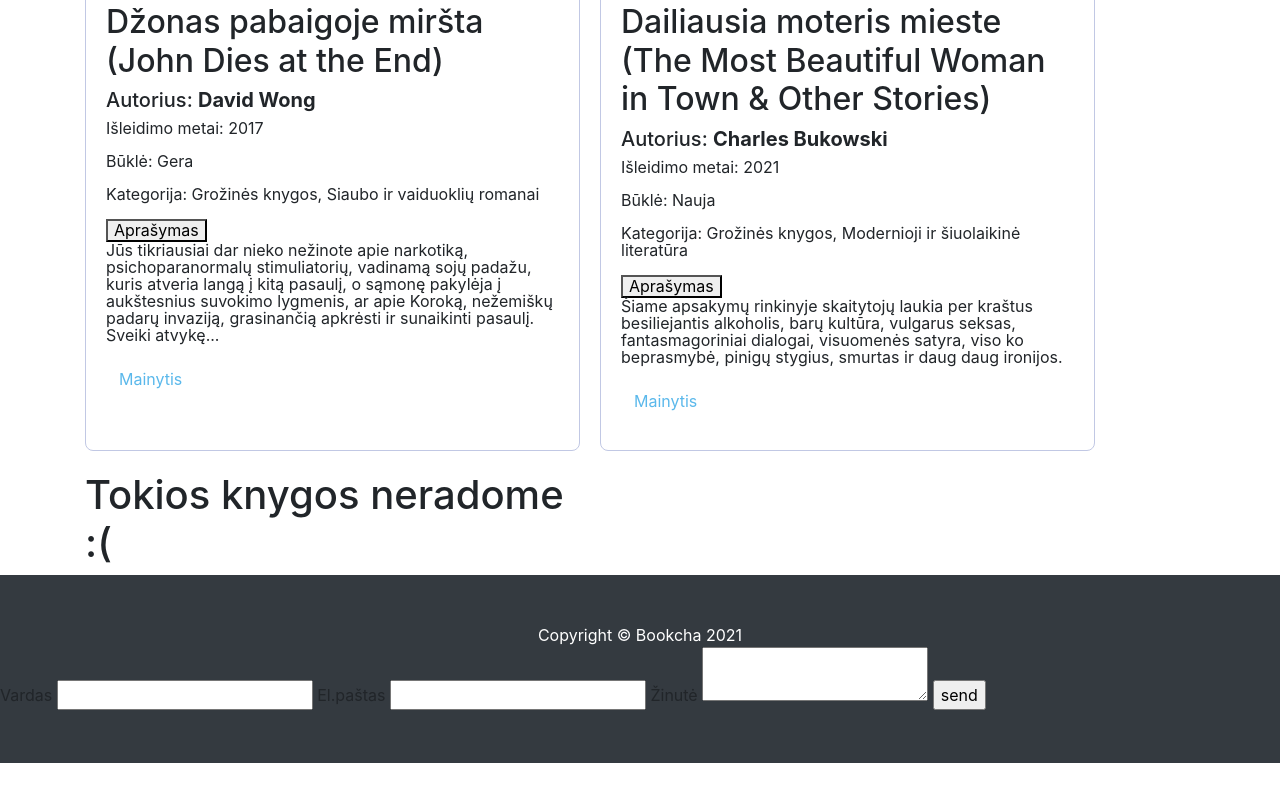
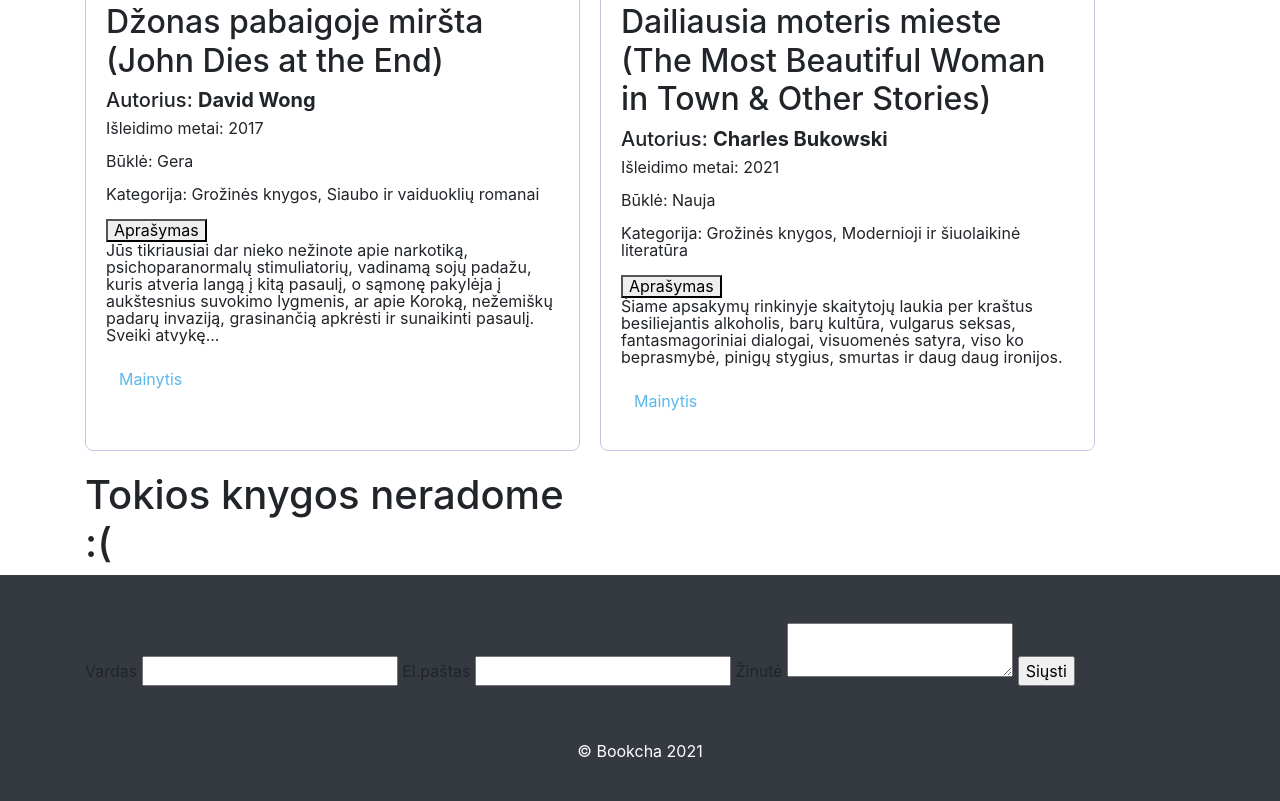
Before and after one commit to gabrgied/Bookah, a plain HTML site: page index.html in a window 1280 px wide. Shown: the part 6388-7189 px from the top of the page. Before the commit the page ends 7151 px from the top, so only its background shows below. Drawn offline with nearby package versions, Linux system fonts and the light colour scheme; files that its build step writes are made by us from their sources.

Commit message:
pakeistas formos stilius

```diff
--- a/css/style.css
+++ b/css/style.css
@@ -105,6 +105,39 @@ html {
   height: 250px;
   padding: 1rem;
 } */
+
+#contact-form {
+  display: flex;
+  flex-direction: row;
+  align-items: center;
+  justify-content: center;
+}
+
+input[type=text], input[type=email] {
+  height: 30px;
+  margin-right: 20px;
+}
+
+input[type=text]:focus, input[type=email]:focus {
+  width: 25%;
+}
+
+label {
+  color: white;
+  padding-right: 8px;
+}
+
+.message {
+  height:110px;
+  width: 25%;
+}
+
+.submit {
+  border: 2px solid black;
+  width: 8%;
+  border-radius: 5px;
+  margin-left: 8px;
+}
 
 .links{
   text-align:center;
--- a/index.html
+++ b/index.html
@@ -437,10 +437,6 @@
           <!-- Footer -->
               <footer class="py-5 bg-dark">
               <div class="container">
-      <p class="m-0 text-center text-white">Copyright &copy; Bookcha 2021</p>
-    </div>
-    <!-- /.container -->
-
                 <form id="contact-form">
                     <input type="hidden" name="contact_number" required>
                     <label>Vardas</label>
@@ -448,12 +444,12 @@
                     <label>El.paštas</label>
                     <input type="email" name="user_email" required>
                     <label>Žinutė</label>
-      <textarea name="message" required></textarea>
-      <input type="submit" value="send">
+                    <textarea input type="text" class="message" required></textarea>
+                    <input type="submit" class="submit" value="Siųsti">
                 </form>
-
+                        <p class="m-0 mt-5 text-center text-white">&copy; Bookcha 2021</p>
+                        </div>
             </footer>
-
 
   <!-- Bootstrap core JavaScript -->
   <script src="javascript/main.js"></script>
```
Lines whose indentation alone changed are shown as unchanged.
